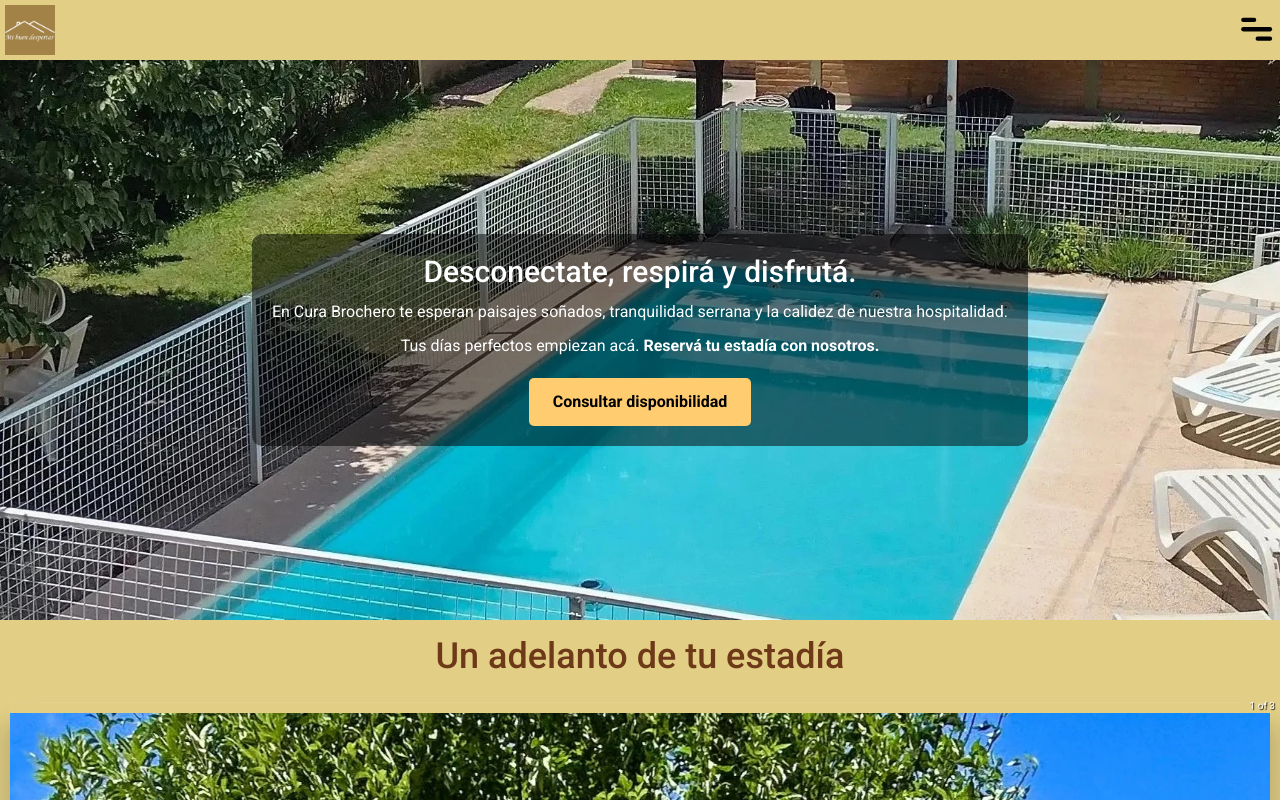
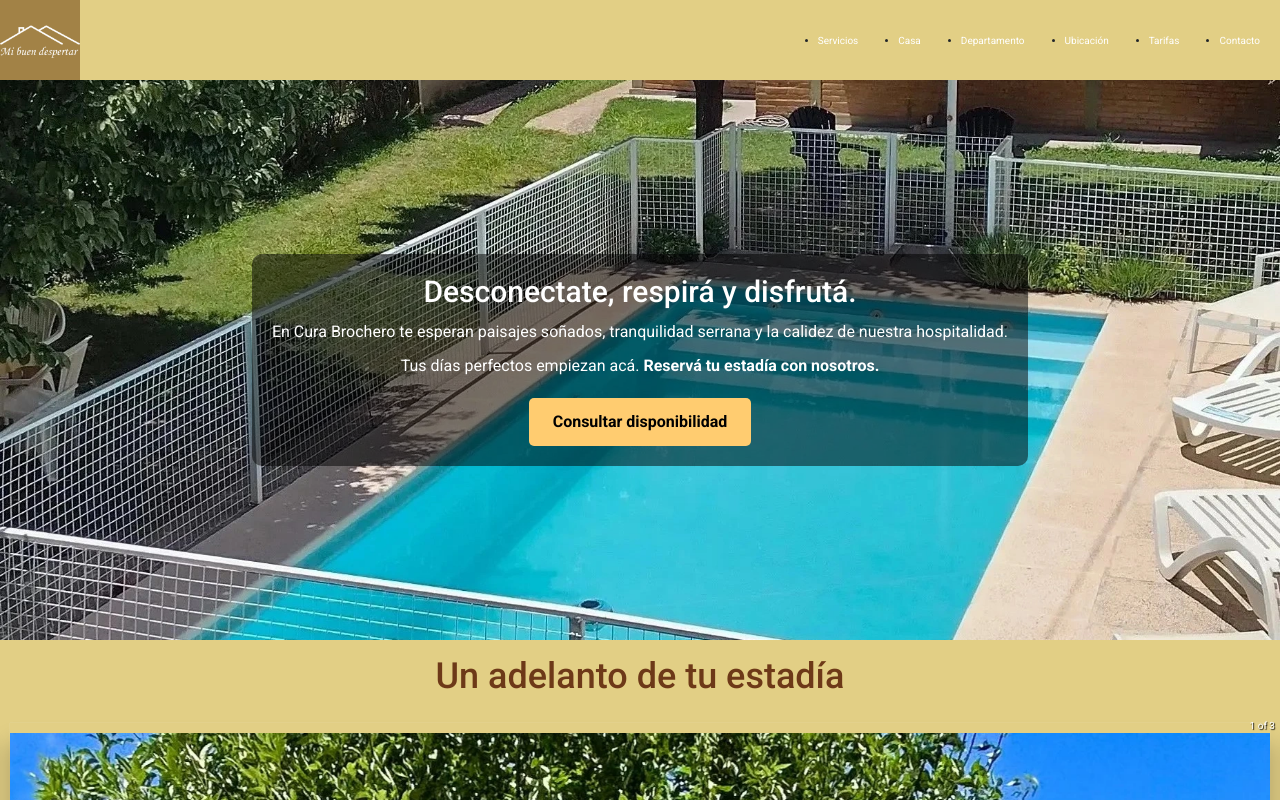
Before and after one commit to Enzoprogramerr/mi-buen-despertar, a React (Vite) app: page / in a window 1280 px wide. Shown: the top 800 px of the page. Built offline with nearby package versions, Linux system fonts and the light colour scheme.

Commit message:
Mnipulando el header desktop

```diff
--- a/src/App.tsx
+++ b/src/App.tsx
@@ -1,8 +1,10 @@
 import { useState } from "react";
 import { Navbar } from "./components/Nav";
 import { Inicio } from "./components/Inicio";
-import { Header } from "./components/Header";
+import { HeaderMobile } from "./components/HeaderMobile";
+import { HeaderDesktop } from "./components/HeaderDesktop";
 import { Footer } from "./components/Footer";
+import { useIsMobile } from "./hooks/useIsMobile";
 
 /* import { useEffect } from "react"; */
 
@@ -10,6 +12,8 @@ import "./Styles.css";
 
 function App() {
   const [menu, setMenu] = useState(false);
+
+  const isMobile = useIsMobile();
 
   /* useEffect(() => {
   if (menu) {
@@ -23,7 +27,11 @@ function App() {
   return (
     <>
       <div className="cont_principal">
-        <Header menu={menu} setMenu={setMenu}></Header>
+        {isMobile ? (
+          <HeaderMobile menu={menu} setMenu={setMenu} />
+        ) : (
+          <HeaderDesktop />
+        )}
         <div className="cont_inicio">
           <Navbar menu={menu}></Navbar>
           <Inicio menu={menu}></Inicio>
--- a/src/Styles.css
+++ b/src/Styles.css
@@ -370,8 +370,38 @@ body {
   font-size: 1.8rem;
 }
 
-@media screen and (min-width: 481px) {
+@media screen and (min-width: 768px) {
   .navbar-button {
     display: none;
   }
+  .cont_principal {
+    width: 100%;
+  }
+
+  .hamburger {
+    display: none;
+  }
+
+  .logo_img {
+    object-fit: contain;
+  }
+
+  .header-desk {
+    height: clamp(4rem, 10vh, 8rem);
+    display: flex;
+    width: 100%;
+    justify-content: space-between;
+  }
+
+  .ul-header-desk {
+    display: flex;
+    align-items: center;
+    gap: 4rem;
+    margin: 2rem;
+  }
+  /*
+TODO-3 Darle otro aspecto al icono de la pagina.
+TODO-4 Achicar tamaño de galeria de fotos.
+TODO-5 Darle tamaño al mapa.
+TODO-6 Agregar hover/redireccion al icono de whatsapp.   */
 }
--- /dev/null
+++ b/src/components/HeaderDesktop.tsx
@@ -0,0 +1,45 @@
+export function HeaderDesktop() {
+  return (
+    <>
+      <nav className="header-desk">
+        <img
+          className="logo_img"
+          src="/public/images/android-chrome-512x512.png"
+          alt="icono de la página"
+        />
+        <ul className="ul-header-desk">
+          <li className="li-header-desk">
+            <a href="" className="navbar-a">
+              Servicios
+            </a>
+          </li>
+          <li className="li-header-desk">
+            <a href="" className="navbar-a">
+              Casa
+            </a>
+          </li>
+          <li className="li-header-desk">
+            <a href="" className="navbar-a">
+              Departamento
+            </a>
+          </li>
+          <li className="li-header-desk">
+            <a href="" className="navbar-a">
+              Ubicación
+            </a>
+          </li>
+          <li className="li-header-desk">
+            <a href="" className="navbar-a">
+              Tarifas
+            </a>
+          </li>
+          <li className="li-header-desk">
+            <a href="" className="navbar-a">
+              Contacto
+            </a>
+          </li>
+        </ul>
+      </nav>
+    </>
+  );
+}
--- a/src/components/Header.tsx
+++ b/src/components/HeaderMobile.tsx
@@ -6,7 +6,7 @@ interface HeaderProps {
   setMenu: React.Dispatch<React.SetStateAction<boolean>>;
 }
 
-export function Header({ menu, setMenu }: HeaderProps) {
+export function HeaderMobile({ menu, setMenu }: HeaderProps) {
   const toggleMenu = () => {
     setMenu(!menu);
   };
@@ -23,4 +23,4 @@ export function Header({ menu, setMenu }: HeaderProps) {
   );
 }
 
-export default Header;
+export default HeaderMobile;
--- /dev/null
+++ b/src/hooks/useIsMobile.tsx
@@ -0,0 +1,17 @@
+// hooks/useIsMobile.js
+import { useState, useEffect } from "react";
+
+export function useIsMobile(breakpoint = 768) {
+  const [isMobile, setIsMobile] = useState(window.innerWidth < breakpoint);
+
+  useEffect(() => {
+    const handleResize = () => {
+      setIsMobile(window.innerWidth < breakpoint);
+    };
+
+    window.addEventListener("resize", handleResize);
+    return () => window.removeEventListener("resize", handleResize);
+  }, [breakpoint]);
+
+  return isMobile;
+}
```
